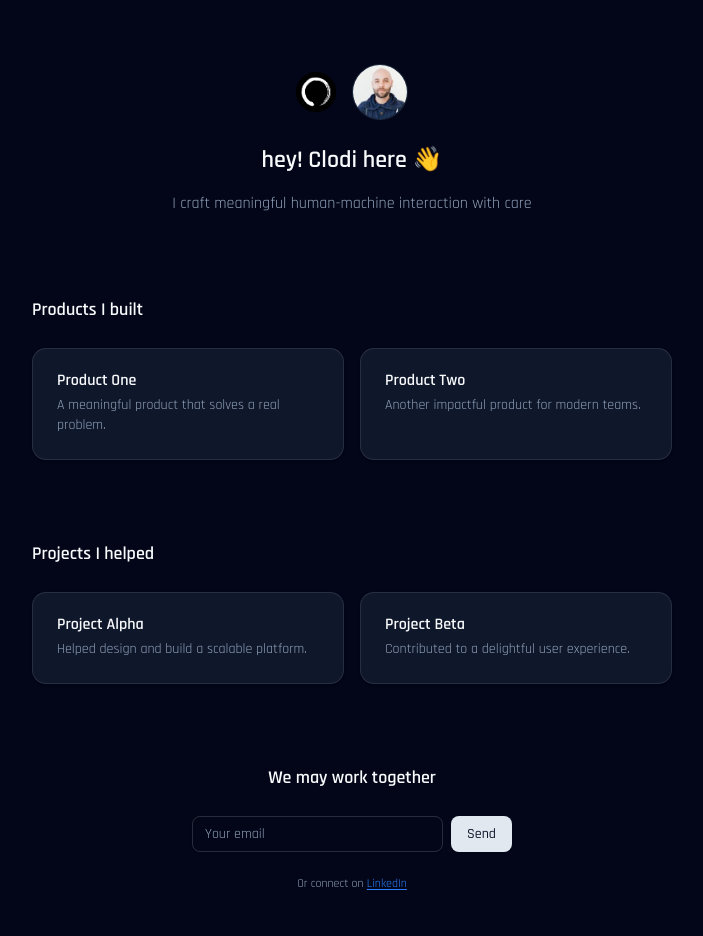
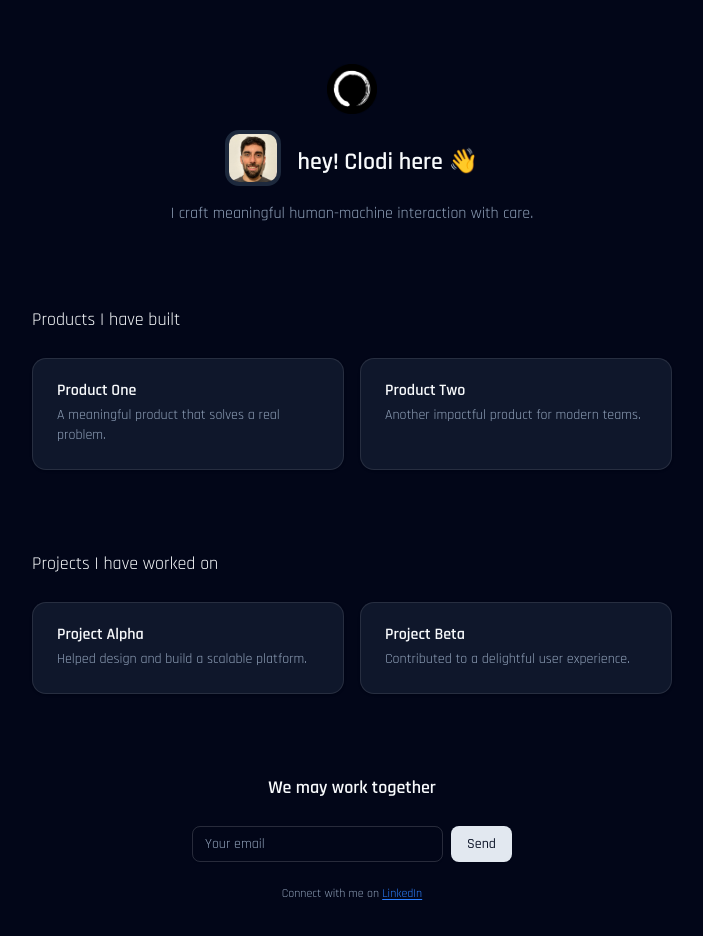
Before and after one commit to clodi-tech/clodi, a Next.js app: page / in a window 1280 px wide. Shown: the top 936 px of the page, without its empty margins (288-991 px from the left). Built offline with nearby package versions, Linux system fonts and the light colour scheme.

Commit message:
profile and tuning

```diff
--- a/app/page.tsx
+++ b/app/page.tsx
@@ -1,5 +1,5 @@
 import Logo from "@/public/logo.png";
-import ProfilePic from "@/public/profile.jpg";
+import ProfilePic from "@/public/profile.jpeg";
 import Image from "next/image";
 import { Links } from "@/lib/const";
 import {
@@ -39,36 +39,30 @@ export default function Home() {
     <main className="flex flex-col items-center gap-20 py-16 px-4 max-w-2xl mx-auto">
       {/* Section 1: Intro */}
       <section className="flex flex-col items-center gap-4 w-full">
+        <Image src={Logo} alt="Logo" width={50} height={50} />
         <div className="flex items-center gap-4">
-          <Image
-            src={Logo}
-            alt="Logo"
-            width={40}
-            height={40}
-            className="rounded-xl"
-          />
           <Image
             src={ProfilePic}
             alt="Profile"
             width={56}
             height={56}
-            className="rounded-full border border-muted"
+            className="rounded-xl border border-4 border-muted"
           />
+          <h1 className="text-2xl font-semibold mt-2">
+            hey! Clodi here{" "}
+            <span role="img" aria-label="waving hand">
+              👋
+            </span>
+          </h1>
         </div>
-        <h1 className="text-2xl font-semibold mt-2">
-          hey! Clodi here{" "}
-          <span role="img" aria-label="waving hand">
-            👋
-          </span>
-        </h1>
         <p className="text-muted-foreground text-center max-w-md">
-          I craft meaningful human-machine interaction with care
+          I craft meaningful human-machine interaction with care.
         </p>
       </section>
 
       {/* Section 2: Products */}
       <section className="w-full flex flex-col gap-4">
-        <h2 className="text-lg font-semibold mb-2">Products I built</h2>
+        <h2 className="text-lg mb-2">Products I have built</h2>
         <div className="grid grid-cols-1 md:grid-cols-2 gap-4">
           {products.map((product, i) => (
             <Card key={i}>
@@ -83,7 +77,7 @@ export default function Home() {
 
       {/* Section 3: Projects */}
       <section className="w-full flex flex-col gap-4">
-        <h2 className="text-lg font-semibold mb-2">Projects I helped</h2>
+        <h2 className="text-lg mb-2">Projects I have worked on</h2>
         <div className="grid grid-cols-1 md:grid-cols-2 gap-4">
           {projects.map((project, i) => (
             <Card key={i}>
@@ -109,7 +103,7 @@ export default function Home() {
           <Button type="submit">Send</Button>
         </div>
         <p className="text-xs text-muted-foreground mt-2">
-          Or connect on{" "}
+          Connect with me on{" "}
           <a
             href={Links.linkedin}
             target="_blank"
```
Also changed, not shown: public/profile.jpeg (added), public/profile.jpg (deleted).
